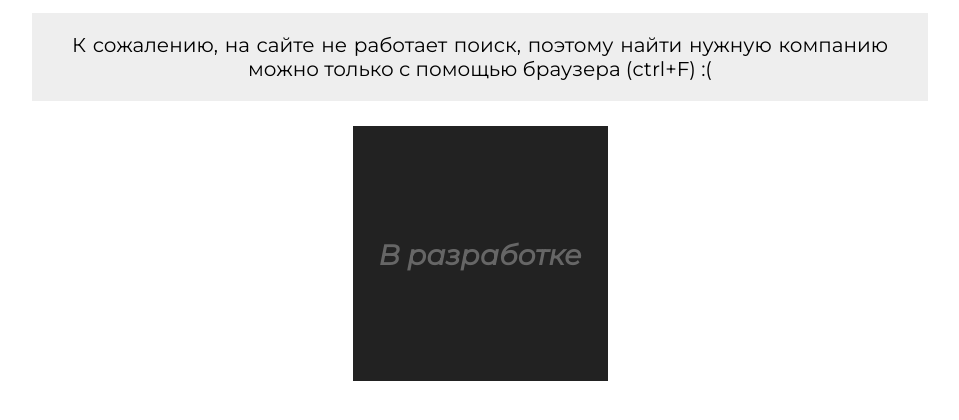
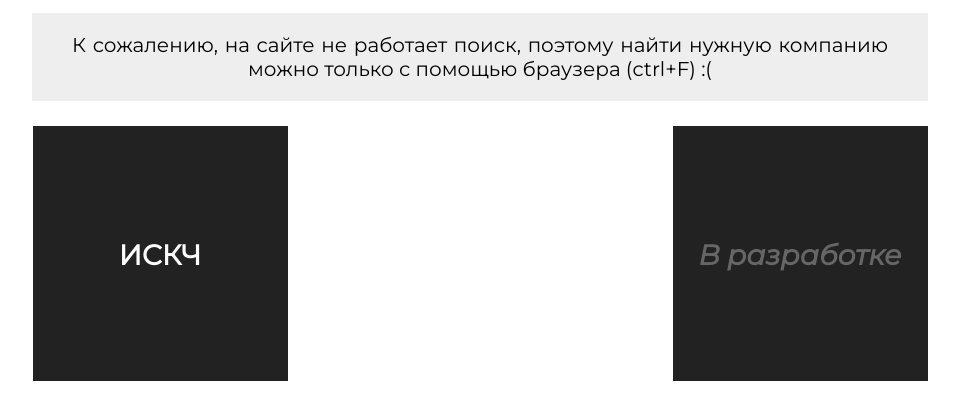
Before and after one commit to Unchell57/Revista, a plain HTML site: page sectors/medicine.html in a window 1280 px wide. Shown: the part 202-622 px from the top of the page, without its empty margins (160-1119 px from the left). Drawn offline with Linux system fonts and the light colour scheme.

Commit message:
Update medicine.html

```diff
--- a/sectors/medicine.html
+++ b/sectors/medicine.html
@@ -22,6 +22,9 @@
 	</header>
 	<main>
 		<div class="departments">
+			<div class="department">
+				<a href="../companies/ISKJ.html"><h3>ИСКЧ</h3></a>
+			</div>
 			<div class="department disabled">
 				<a href="../companies/.html"><h3>В разработке</h3></a>
 			</div>
```
